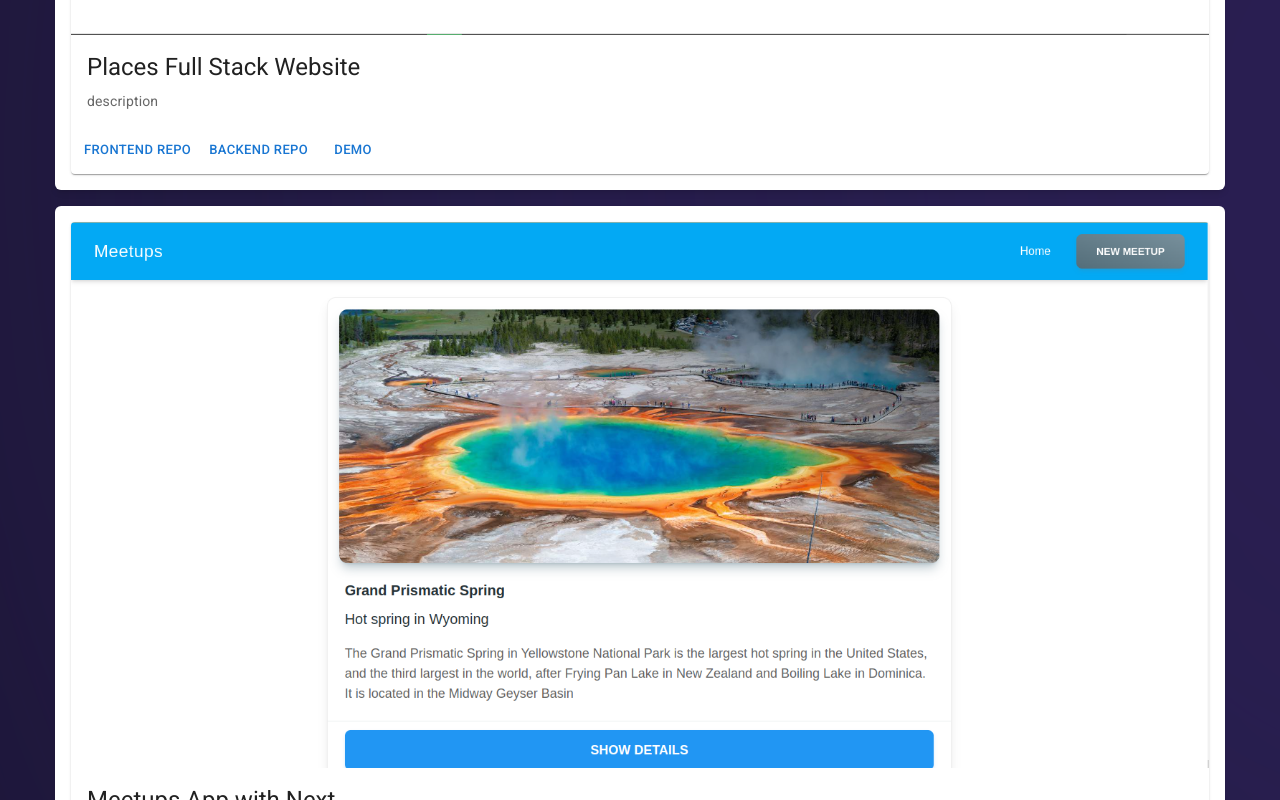
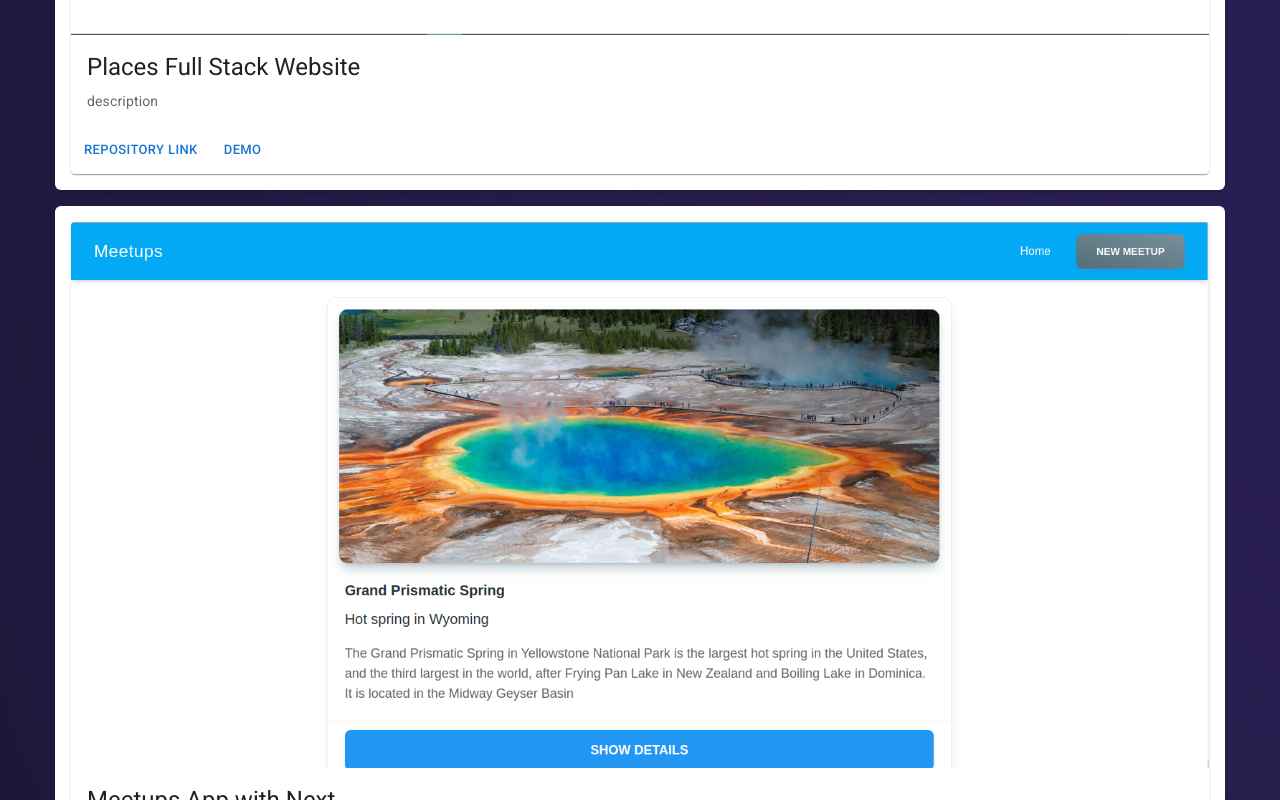
Before and after one commit to mario-george/Mario-George-Portfolio, a Next.js app: page /work in a window 1280 px wide. Shown: the part 1240-2040 px from the top of the page. Built offline with nearby package versions, Linux system fonts and the light colour scheme.

Commit message:
Refactor ProjectCard component to improve video rendering and add repository link

```diff
--- a/components/Cards/ProjectCard.jsx
+++ b/components/Cards/ProjectCard.jsx
@@ -19,10 +19,19 @@ export function ActionAreaCard({ path, title, demoLink, githubLink, video }) {
         {!video ? (
           <CardMedia component="img" height="140" image={path} alt={title} />
         ) : (
-          <CardMedia component="video" height="100" width='200' src={path} alt={title} className="max-w-[15rem] mx-auto z-100" allow="autoPlay" autoPlay controls muted />
+          <CardMedia
+            component="video"
+            height="100"
+            width="200"
+            src={path}
+            alt={title}
+            className="max-w-[15rem] mx-auto z-100"
+            allow="autoPlay"
+            autoPlay
+            controls
+            muted
+          />
         )}
-
-
       </div>
       <CardContent>
         <Typography gutterBottom variant="h5" component="div">
@@ -33,9 +42,12 @@ export function ActionAreaCard({ path, title, demoLink, githubLink, video }) {
         </Typography>
       </CardContent>
       <CardActions>
-        <Button size="small">Frontend Repo</Button>
-        <Button size="small">Backend Repo</Button>
-        <Button size="small">Demo</Button>
+        <Button size="small" target="_blank" href={githubLink}>
+          Repository Link
+        </Button>
+    {  demoLink && <Button size="small" target="_blank" href={demoLink}>
+          Demo
+        </Button>}
       </CardActions>
     </Card>
   );
```
